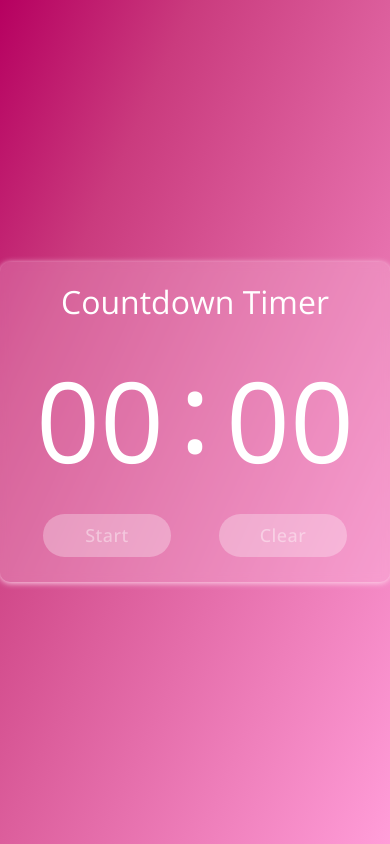
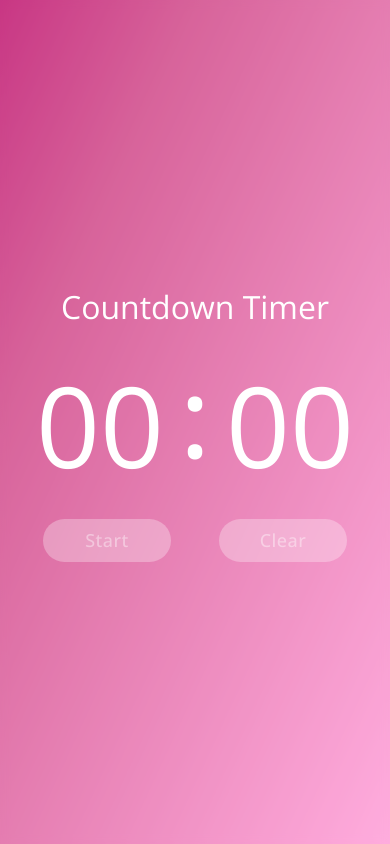
Before and after one commit to MaralNajafi/editable-countdown-timer, a React (Create React App) app: page / in a window 390 px wide. Built offline with nearby package versions, Linux system fonts and the light colour scheme.

Commit message:
style: modify and responsive

```diff
--- a/src/components/Button/Button.css
+++ b/src/components/Button/Button.css
@@ -2,9 +2,17 @@ button {
   letter-spacing: 0.5px;
   font-size: 18px;
   width: 8rem;
+  box-shadow: rgba(0, 0, 0, 0.16) 0px 1px 4px;
+}
+
+.clear-btn {
   background-color: #fff;
-  color: var(--color-pink-200);
-  box-shadow: rgba(0, 0, 0, 0.16) 0px 1px 4px;
+  color: var(--color-pink-500);
+}
+
+.start-btn {
+  color: #fff;
+  background-color: var(--color-pink-500);
 }
 
 button:disabled {
--- a/src/components/Button/Button.jsx
+++ b/src/components/Button/Button.jsx
@@ -1,12 +1,8 @@
 import "./Button.css";
 
-export default function Button({ children, disabled, onClick }) {
+export default function Button({ children, disabled, onClick, className }) {
   return (
-    <button
-      className="capitalize font-medium rounded-3xl py-2"
-      disabled={disabled}
-      onClick={onClick}
-    >
+    <button className={className} disabled={disabled} onClick={onClick}>
       {children}
     </button>
   );
--- a/src/components/CountdownWrapper/CountdownWrapper.css
+++ b/src/components/CountdownWrapper/CountdownWrapper.css
@@ -9,3 +9,11 @@
   max-width: 400px;
   transition: all 250ms;
 }
+
+@media only screen and (max-width: 500px) {
+  .countdown-wrapper {
+    height: 100vh;
+    max-width: 100%;
+    border-radius: 0;
+  }
+}
--- a/src/components/CountdownWrapper/CountdownWrapper.jsx
+++ b/src/components/CountdownWrapper/CountdownWrapper.jsx
@@ -27,17 +27,19 @@ export default function CountdownWrapper({ title }) {
   }
 
   return (
-    <div className="countdown-wrapper p-4">
+    <div className="countdown-wrapper flex flex-col justify-center items-center p-4">
       <h1 className="text-white text-3xl text-center capitalize">{title}</h1>
       <Countdown />
       <div className="flex flex-row justify-center gap-12">
         <Button
+          className={"capitalize font-medium rounded-3xl py-2 start-btn"}
           disabled={+computedSeconds === 0 ? true : false}
           onClick={isCounting ? handleStop : handleStart}
         >
           {isCounting ? "stop" : "start"}
         </Button>
         <Button
+          className={"capitalize font-medium rounded-3xl py-2 clear-btn"}
           disabled={+computedSeconds === 0 ? true : false}
           onClick={handleClear}
         >
--- a/src/features/counter/counterSlice.js
+++ b/src/features/counter/counterSlice.js
@@ -20,18 +20,22 @@ export const counterSlice = createSlice({
     },
     setComputedSeconds: (state, action) => {
       state.computedSeconds = action.payload;
-
     },
     decrement: (state) => {
-      state.computedSeconds -= 1
+      state.computedSeconds -= 1;
     },
     setIsCounting: (state, action) => {
       state.isCounting = action.payload;
-    }
+    },
   },
 });
 
-export const { setMinutes, setSeconds, setComputedSeconds, decrement, setIsCounting } =
-  counterSlice.actions;
+export const {
+  setMinutes,
+  setSeconds,
+  setComputedSeconds,
+  decrement,
+  setIsCounting,
+} = counterSlice.actions;
 
 export default counterSlice.reducer;
```
